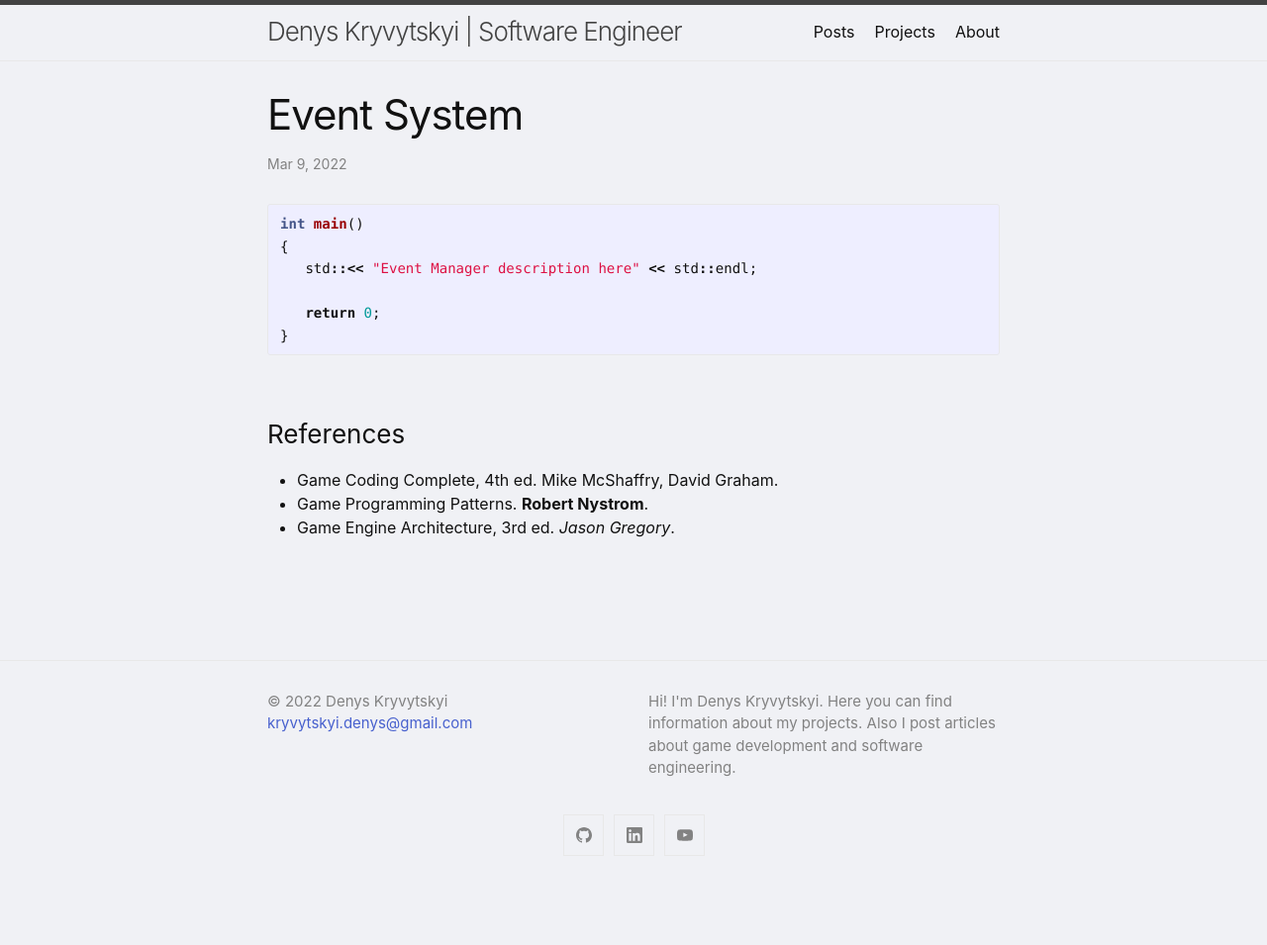
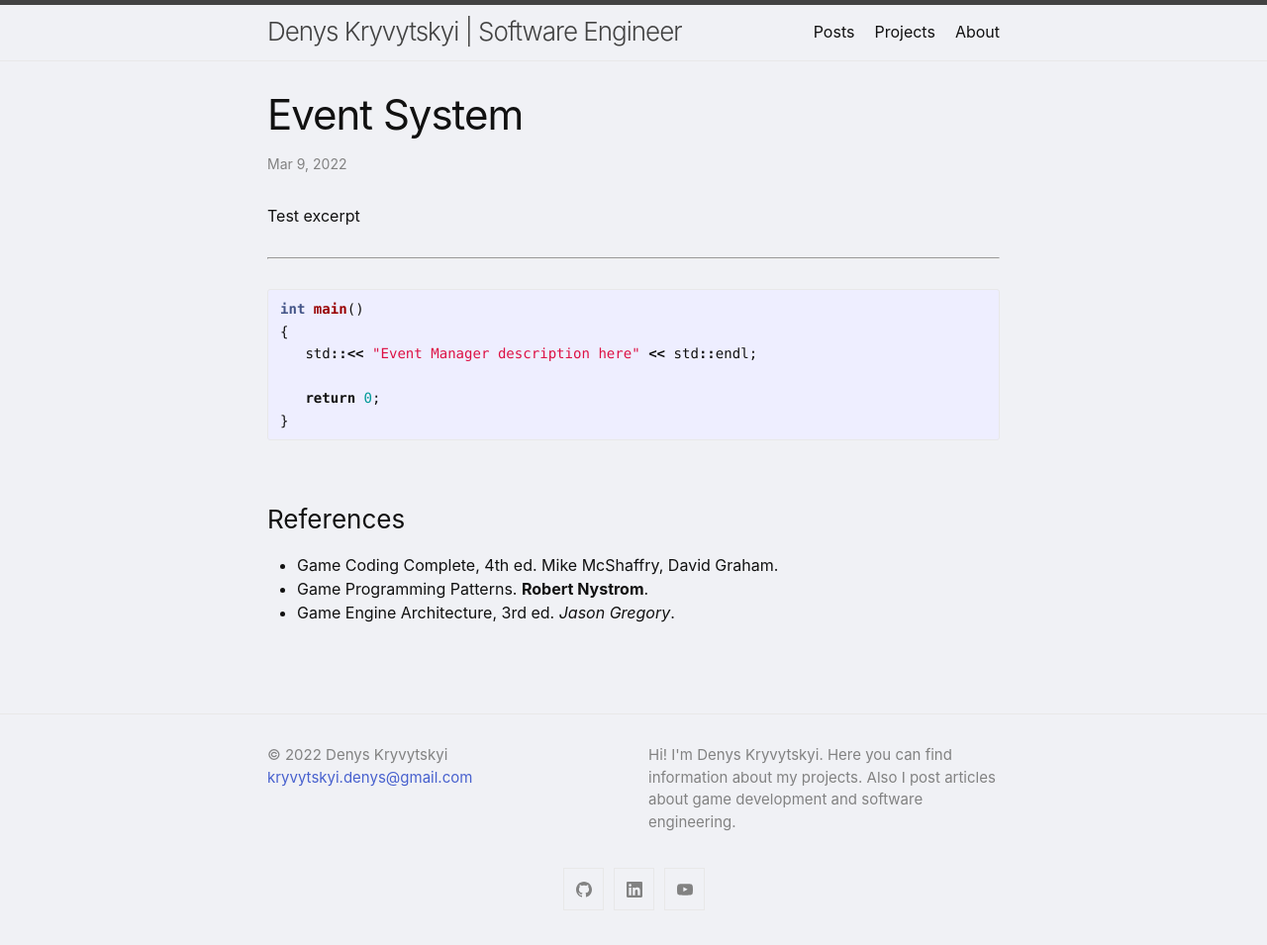
Before and after one commit to denyskryvytskyi/denyskryvytskyi.github.io, a Jekyll site: the page built from _posts/2022-03-09-event-system.md, in a window 1280 px wide. Shown: the whole page at 99% size. Built offline with Jekyll 4.4.1, drawn with Linux system fonts in a browser that asks for light colours; comment, search, counter and statistics services are not loaded; before the commit the page ends 900 px from its top, so only the background shows below that.

Commit message:
Added paginator inside posts and turned on excerpts on posts page

```diff
--- a/_config.yml
+++ b/_config.yml
@@ -6,7 +6,7 @@
   Hi! I'm Denys Kryvytskyi. Here you can find information about my projects.
   Also I post articles about game development and software engineering.
 
-show_excerpts: false # set to true to show excerpts on the homepage
+show_excerpts: true # set to true to show excerpts on the homepage
 
 # Minima date format
 # refer to https://shopify.github.io/liquid/filters/date/ if you want to customize this
--- a/_layouts/post.html
+++ b/_layouts/post.html
@@ -31,6 +31,17 @@
     {{ content }}
   </div>
 
+  <div class="pager">
+    <ul class="pagination">
+      {% if page.next.url %}
+        <li><a href="{{page.next.url}}" class="previous-page">&laquo; {{page.next.title}}</a></li>
+      {% endif %}
+      {% if page.previous.url %}
+        <li><a href="{{page.previous.url}}" class="next-page">{{page.previous.title}} &raquo;</a></li>
+      {% endif %}
+    </ul>
+  </div>
+
   {%- if site.disqus.shortname -%}
     {%- include disqus_comments.html -%}
   {%- endif -%}
--- a/_posts/2022-03-09-event-system.md
+++ b/_posts/2022-03-09-event-system.md
@@ -1,7 +1,9 @@
 ---
 layout: post
 ---
+Test excerpt
 
+---
 
 {% highlight cpp %}
 int main()
```
Also changed, not shown: about.md (+0 -2 lines).
